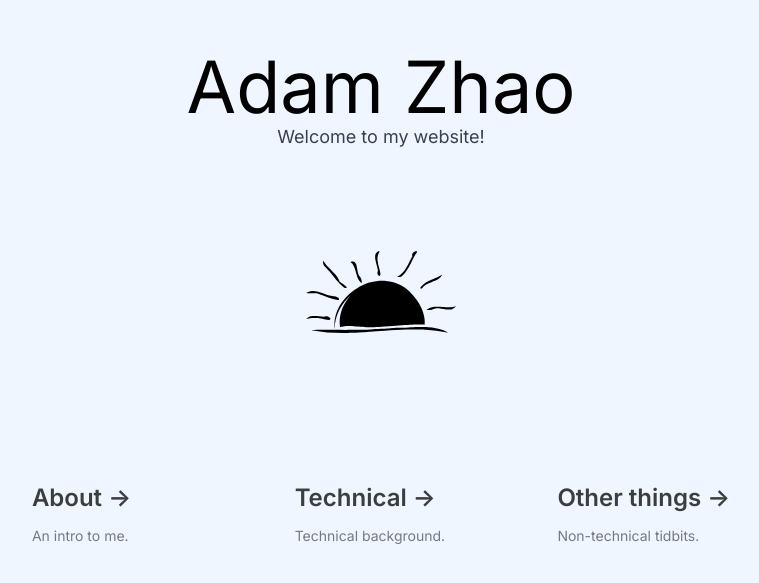
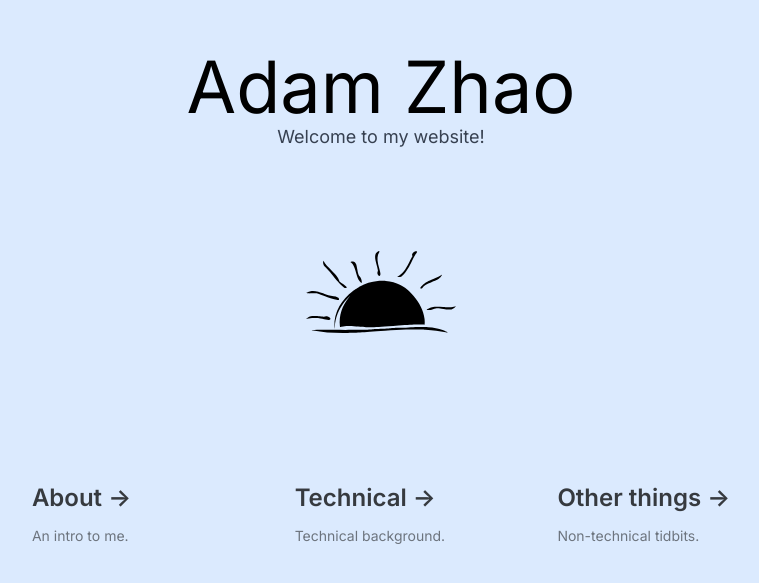
Before and after one commit to ty-zhao1/next-level, a Next.js app: page / in a window 1280 px wide. Shown: the part 141-724 px from the top of the page, without its empty margins (259-1018 px from the left). Built offline with nearby package versions, Linux system fonts and the light colour scheme.

Commit message:
slight button fix

```diff
--- a/app/page.tsx
+++ b/app/page.tsx
@@ -4,7 +4,7 @@ import Nav from '../components/Nav';
 
 export default function Home() {
     return (
-        <main className="flex min-h-screen flex-col items-center justify-between p-12 sm:p-24 bg-blue-50 dark:bg-olive">
+        <main className="flex min-h-screen flex-col items-center justify-between p-12 sm:p-24 bg-blue-100 dark:bg-olive">
             {/* <Nav/> */}
             <div className="relative flex flex-col place-items-center mt-12 sm:mt-24">
                 <h1 className="text-4xl sm:text-7xl text-black dark:text-gray-300">Adam Zhao</h1>
--- a/components/Nav.tsx
+++ b/components/Nav.tsx
@@ -17,15 +17,15 @@ export default function Nav() {
   return (
     <nav className="flex justify-around p-4 bg-grey-100">
       {[
-        { path: "/", label: "Home" },
-        { path: "/about", label: "About" },
-        { path: "/exp", label: "Technical" },
-        { path: "/other", label: "Other" }
-      ].map(({ path, label }) => {
+        { path: "/", label: "Home", color: "bg-blue-200" },
+        { path: "/about", label: "About", color: "bg-green-100" },
+        { path: "/exp", label: "Technical", color: "bg-pink-100" },
+        { path: "/other", label: "Other", color: "bg-orange-100" }
+      ].map(({ path, label, color }) => {
         const { symbol, translate } = arrowDirection(path);
         return (
           <Link key={path} href={path}>
-            <div className={`group rounded-lg border border-transparent px-3 sm:px-5 py-3 sm:py-4 transition-colors hover:border-gray-300 hover:bg-blue-200 dark:hover:bg-gray-400 text-gray-900 dark:text-gray-200 whitespace-nowrap text-sm sm:text-base`}>
+            <div className={`group rounded-lg border border-transparent px-3 sm:px-5 py-3 sm:py-4 transition-colors hover:border-gray-300 hover:${color} dark:hover:bg-gray-400 text-gray-900 dark:text-gray-200 whitespace-nowrap text-sm sm:text-base`}>
               {symbol.startsWith('<') && <span className={`inline-block transition-transform ${translate} motion-reduce:transform-none`}>{symbol}</span>}
               {label}
               {symbol.endsWith('>') && <span className={`inline-block transition-transform ${translate} motion-reduce:transform-none`}>{symbol}</span>}
```
